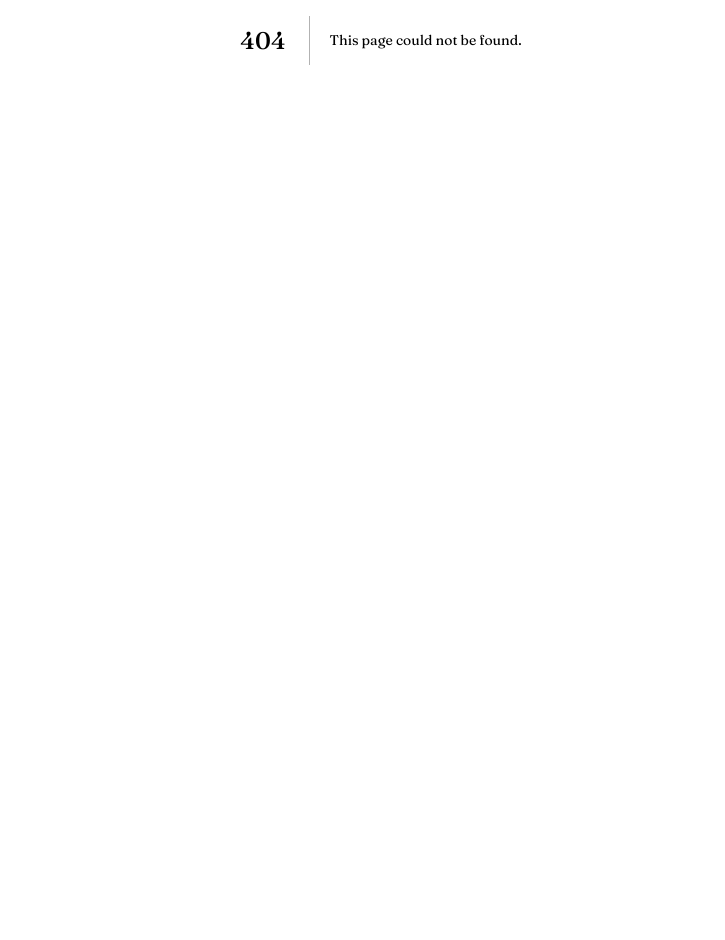
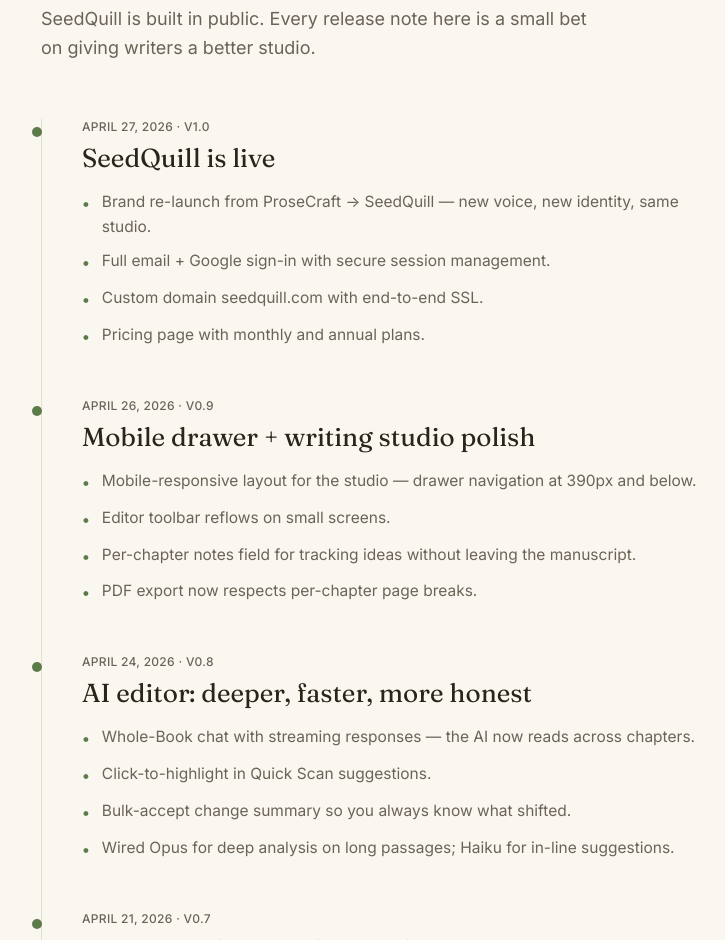
Before and after one commit to lerenyae/prosecraft, a Next.js app: page /changelog in a window 1280 px wide. Before the commit this address had no page. Shown: the part 360-1300 px from the top of the page, without its empty margins (259-984 px from the left). Before the commit the page ends 800 px from the top, so only its background shows below. Built offline with nearby package versions, Linux system fonts and the light colour scheme; no server answers.

Commit message:
Create page.tsx

```diff
--- /dev/null
+++ b/src/app/(marketing)/changelog/page.tsx
@@ -0,0 +1,136 @@
+import Link from 'next/link';
+
+export const metadata = {
+  title: 'Changelog \u2014 SeedQuill',
+  description:
+    'Release notes for SeedQuill \u2014 what we ship, when we ship it, and why it matters for writers.',
+};
+
+type Entry = {
+  date: string;
+  version: string;
+  title: string;
+  highlights: string[];
+};
+
+const ENTRIES: Entry[] = [
+  {
+    date: 'April 27, 2026',
+    version: 'v1.0',
+    title: 'SeedQuill is live',
+    highlights: [
+      'Brand re-launch from ProseCraft \u2192 SeedQuill \u2014 new voice, new identity, same studio.',
+      'Full email + Google sign-in with secure session management.',
+      'Custom domain seedquill.com with end-to-end SSL.',
+      'Pricing page with monthly and annual plans.',
+    ],
+  },
+  {
+    date: 'April 26, 2026',
+    version: 'v0.9',
+    title: 'Mobile drawer + writing studio polish',
+    highlights: [
+      'Mobile-responsive layout for the studio \u2014 drawer navigation at 390px and below.',
+      'Editor toolbar reflows on small screens.',
+      'Per-chapter notes field for tracking ideas without leaving the manuscript.',
+      'PDF export now respects per-chapter page breaks.',
+    ],
+  },
+  {
+    date: 'April 24, 2026',
+    version: 'v0.8',
+    title: 'AI editor: deeper, faster, more honest',
+    highlights: [
+      'Whole-Book chat with streaming responses \u2014 the AI now reads across chapters.',
+      'Click-to-highlight in Quick Scan suggestions.',
+      'Bulk-accept change summary so you always know what shifted.',
+      'Wired Opus for deep analysis on long passages; Haiku for in-line suggestions.',
+    ],
+  },
+  {
+    date: 'April 21, 2026',
+    version: 'v0.7',
+    title: 'Writing Rules + Style Profiler',
+    highlights: [
+      'Writing Rules: per-project constraints (POV, tense, banned words) the AI obeys.',
+      'Style Profiler: SeedQuill learns your voice from samples and reflects it back.',
+      'Style + writer profile now wired into every AI prompt.',
+      'Dialogue Coach now produces distinct output per character voice.',
+    ],
+  },
+  {
+    date: 'April 18, 2026',
+    version: 'v0.6',
+    title: 'Onboarding + Story Intelligence',
+    highlights: [
+      'Onboarding questionnaire on first sign-in to set genre, voice, and goals.',
+      'Collapsible Story Intelligence panels (themes, plot beats, consistency).',
+      'Search-and-replace across the editor.',
+      'Filter words detector with adjustable threshold.',
+    ],
+  },
+  {
+    date: 'April 14, 2026',
+    version: 'v0.5',
+    title: 'Editor + AI Toolbar foundations',
+    highlights: [
+      'TipTap-based manuscript editor with character-count, link, underline, alignment.',
+      'AI Toolbar with side rail + scrollable modal.',
+      'Track changes pattern: accept/reject inline edits.',
+      'DOCX export tuned for novel manuscript formatting.',
+    ],
+  },
+];
+
+export default function ChangelogPage() {
+  return (
+    <article className="bg-cream">
+      <section className="max-w-[760px] mx-auto px-6 sm:px-10 py-20 sm:py-24">
+        <p className="text-sm font-medium text-sage-deep tracking-wide uppercase mb-5">
+          Changelog
+        </p>
+        <h1 className="font-display text-bark text-[52px] leading-[1.05] tracking-[-1.2px] mb-5 sm:text-[60px]">
+          What we&apos;ve been shipping.
+        </h1>
+        <p className="text-[18px] text-muted leading-[1.6] mb-14 max-w-[560px]">
+          SeedQuill is built in public. Every release note here is a small bet on giving writers a
+          better studio.
+        </p>
+
+        <div className="space-y-12 border-l border-edge pl-8 sm:pl-10">
+          {ENTRIES.map((entry) => (
+            <div key={entry.version} className="relative">
+              <span className="absolute -left-[42px] sm:-left-[50px] top-2 w-2.5 h-2.5 rounded-full bg-sage" />
+              <p className="text-xs font-medium text-muted uppercase tracking-wide mb-2">
+                {entry.date} {'\u00b7'} {entry.version}
+              </p>
+              <h2 className="font-display text-bark text-[26px] leading-[1.2] mb-4">
+                {entry.title}
+              </h2>
+              <ul className="space-y-2.5 text-[15.5px] text-muted leading-[1.6]">
+                {entry.highlights.map((h) => (
+                  <li key={h} className="flex gap-3">
+                    <span className="text-sage font-semibold mt-0.5">{'\u2022'}</span>
+                    <span>{h}</span>
+                  </li>
+                ))}
+              </ul>
+            </div>
+          ))}
+        </div>
+
+        <div className="mt-20 border-t border-edge pt-10 text-center">
+          <p className="text-muted text-[15px] mb-5">
+            Have a feature you wish SeedQuill shipped next? Tell us.
+          </p>
+          <Link
+            href="mailto:hello@seedquill.com"
+            className="inline-block bg-bark text-cream py-3 px-6 rounded-lg font-medium text-[14px] hover:opacity-95 transition-opacity"
+          >
+            hello@seedquill.com
+          </Link>
+        </div>
+      </section>
+    </article>
+  );
+}
```
